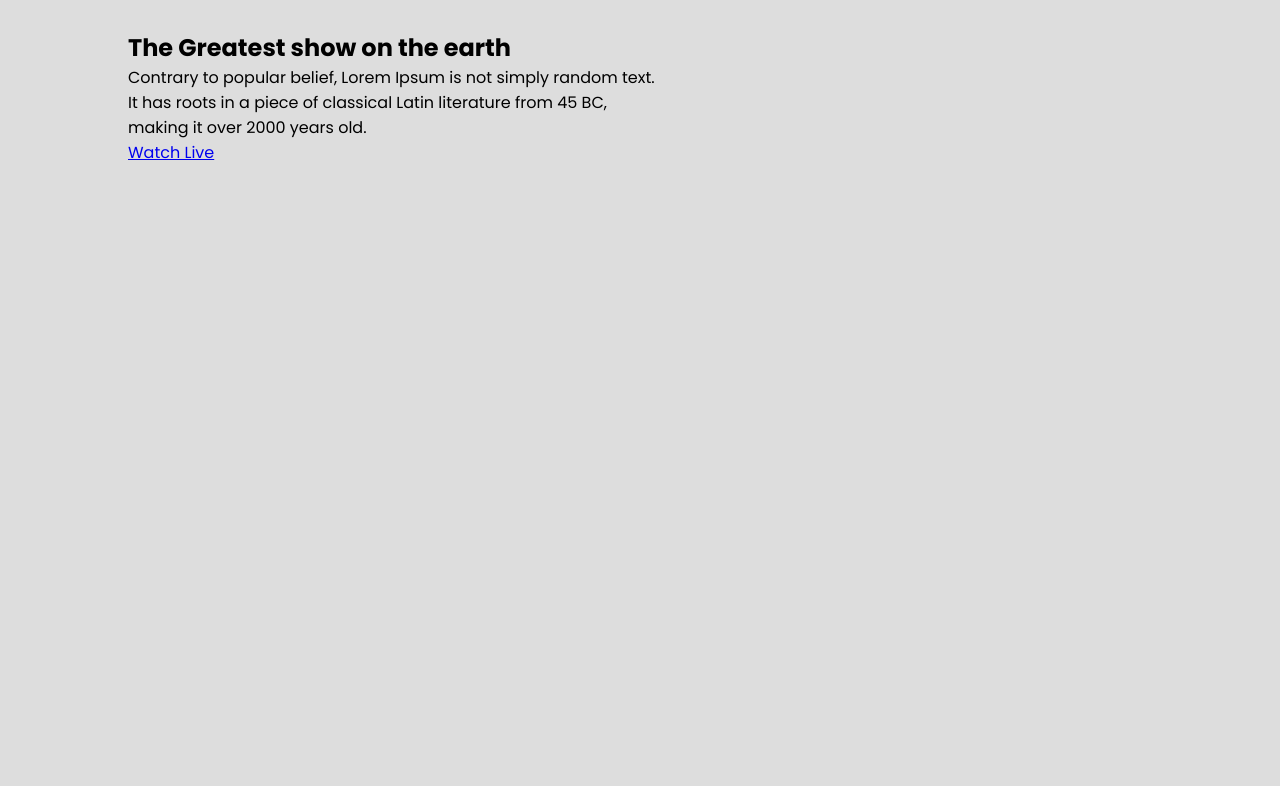
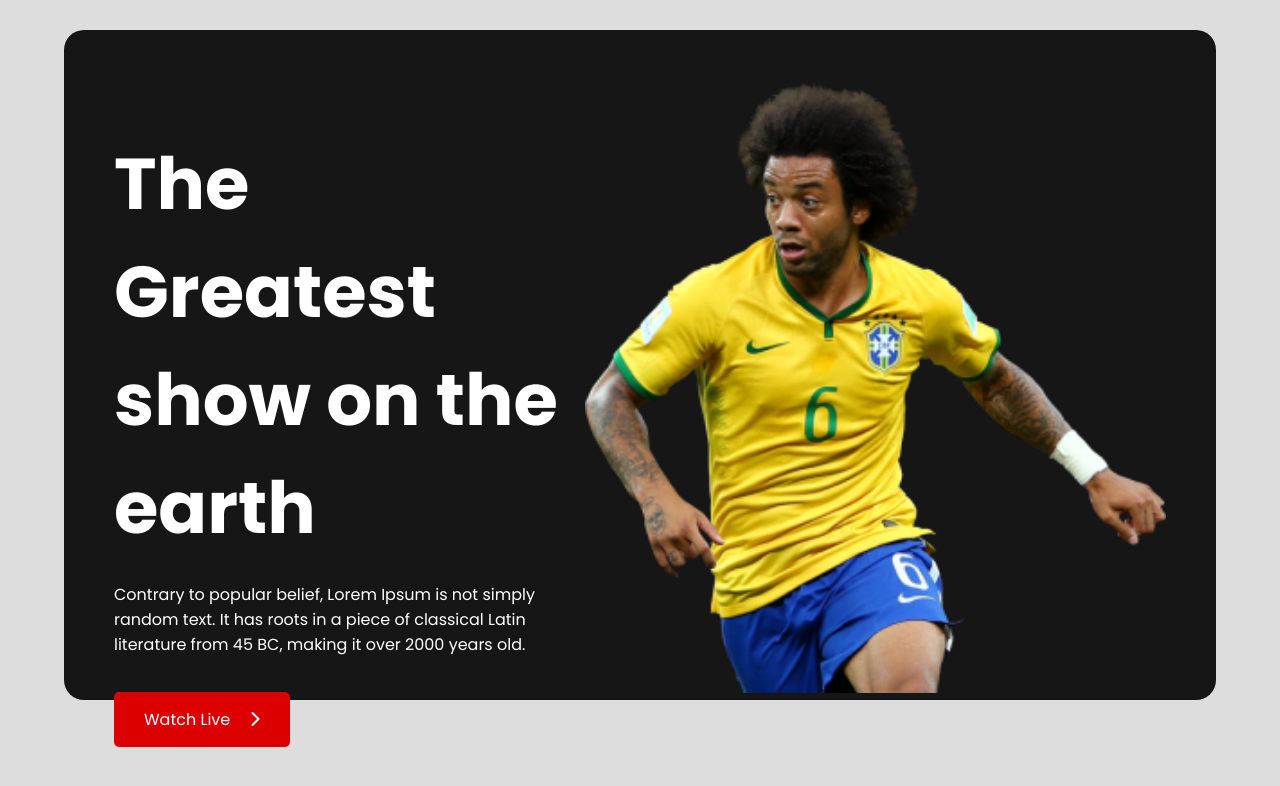
Before and after one commit to subhadas1986/football-world-cup-2022, a plain HTML site: page index.html in a window 1280 px wide. Drawn offline with Linux system fonts and the light colour scheme.

Commit message:
banner part added

```diff
--- a/index.html
+++ b/index.html
@@ -5,6 +5,8 @@
     <meta http-equiv="X-UA-Compatible" content="IE=edge">
     <meta name="viewport" content="width=device-width, initial-scale=1.0">
     <title>Football-World-Cup-2022</title>
+    <!-- font awesome -->
+    <script src="https://kit.fontawesome.com/d44099ede7.js" crossorigin="anonymous"></script>
     <!-- stylesheet -->
     <link rel="stylesheet" href="style.css">
 </head>
@@ -15,14 +17,16 @@
             <div class="banner-wrapper">
                 <div class="banner-left">
                     <div class="banner-description">
-                        <h1>The Greatest show on the earth</h1>
-                        <p>Contrary to popular belief, Lorem Ipsum is not simply
+                        <h1 class="banner-title">The Greatest show on the earth</h1>
+                        <p class="banner-text">Contrary to popular belief, Lorem Ipsum is not simply
                         random text. It has roots in a piece of classical Latin literature from 45 BC, making it over 2000 years old.</p>
-                        <a href="https://www.google.com" target="_blank">Watch Live</a>
+                        <a class="banner-link" href="https://www.google.com" target="_blank">Watch Live <i id="button-icon" class="fa-solid fa-chevron-right"></i></a>
                     </div>
                 </div>
                 <div class="banner-right">
-
+                    <div class="banner-image">
+                        <img src="assets/Banner Image.png" alt="">
+                    </div>
                 </div>
             </div>
         </section>
--- a/style.css
+++ b/style.css
@@ -9,7 +9,7 @@
 /* common styles or utilities */
 body{
     font-family: 'Poppins', sans-serif;
-    width: 80%;
+    width: 90%;
     margin: 30px auto;
     background-color: #ddd;
 }
@@ -17,8 +17,54 @@ body{
 
 
 /* banner part start */
+.banner-container{
+    background: #161616;
+    border-radius: 20px;
+    /* padding: 30px 30px 0 30px; */
+}
+.banner-wrapper{
+    display: flex;
+    justify-content: space-evenly;
+    align-items: flex-start;
+}
 .banner-left{
     width: 531px;
     height: 424px;
+    padding: 100px 0 60px 50px;
+}
+.banner-description .banner-title{
+    font-size: 4.5rem;
+    font-weight: 700;
+    color: #fff;
+    margin-bottom: 20px;
+}
+.banner-description .banner-text{
+    font-size: 1rem;
+    font-weight: 400;
+    color: #fff;
+    margin-bottom: 50px;
+    text-align: left;
+}
+.banner-link{
+    text-decoration: none;
+    background: #DD0000;
+    padding: 16px 30px;
+    border-radius: 5px;
+    color: #fff;
+    transition: 0.5s;
+}
+.banner-link:hover{
+    background-color: #161616;
+    border: 1px solid #fff;
+}
+#button-icon{
+    margin-left: 15px;
+}
+.banner-right{
+    padding: 50px 50px 0 0;
+}
+.banner-right .banner-image img{
+    width: 581px;
+    height: 613px;
 }
 /* banner part end */
```
